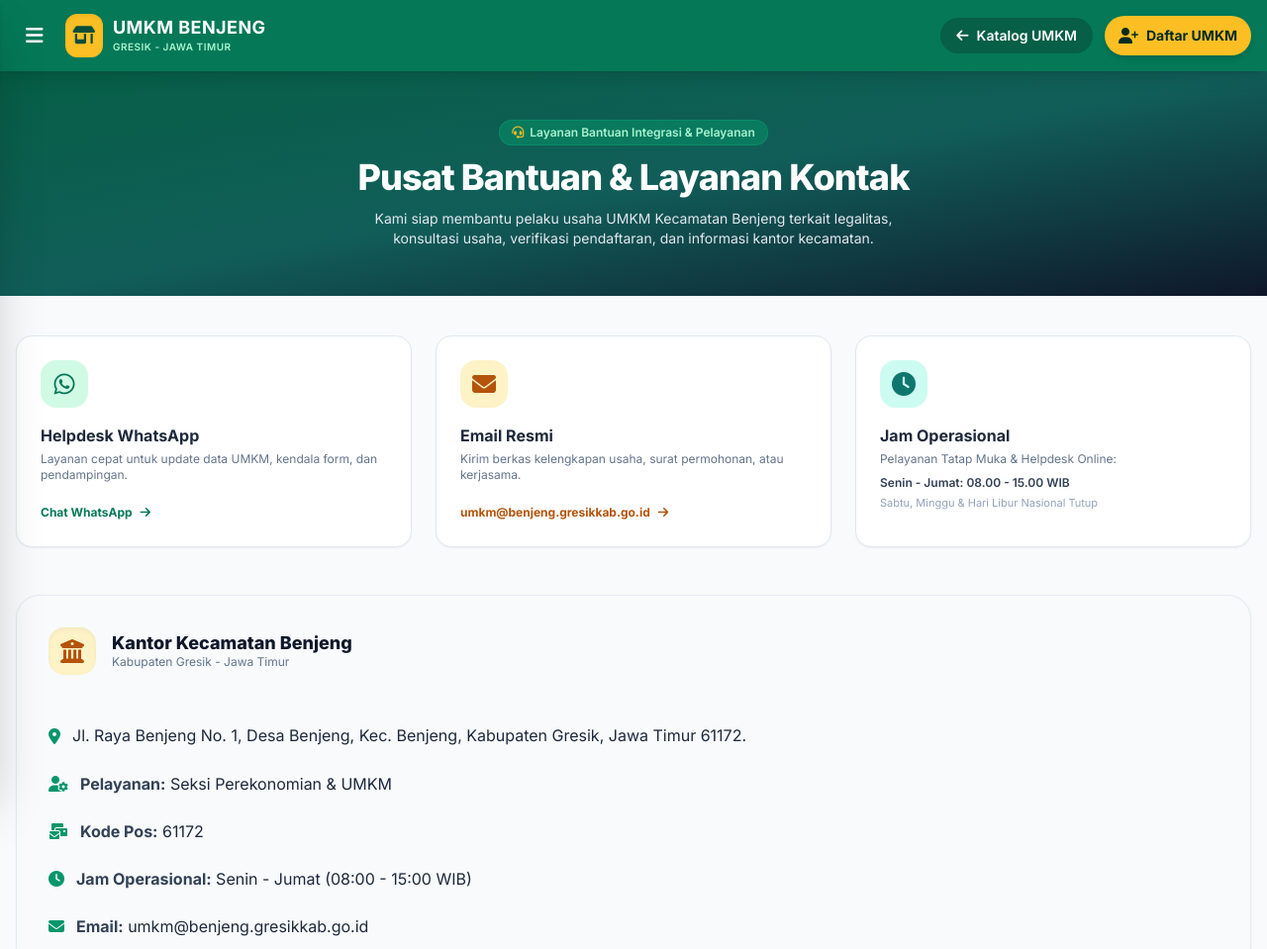
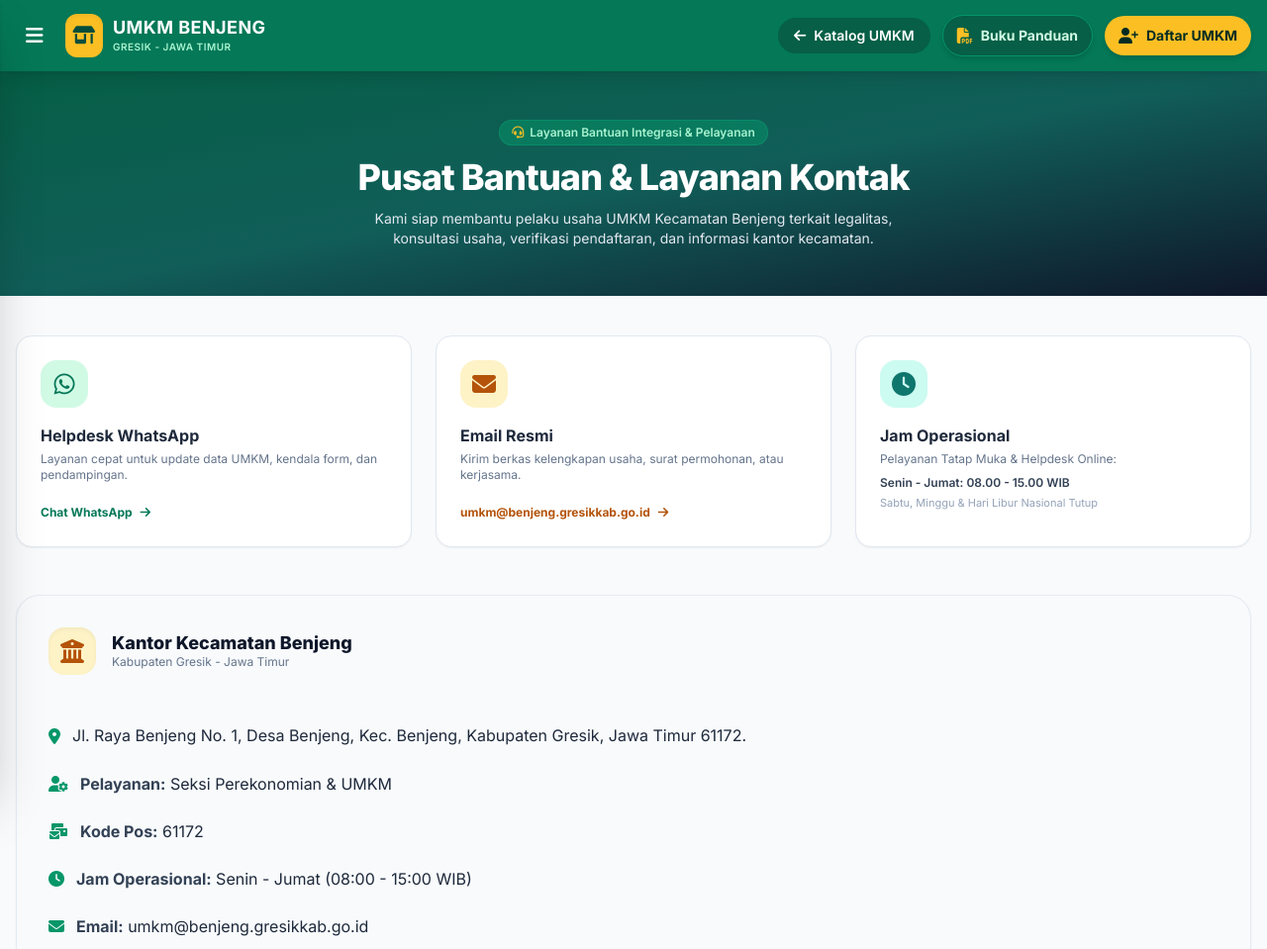
Before and after one commit to grav0921/BENJEnGEGAS, a plain HTML site: page contact_helpdesk.html in a window 1280 px wide. Shown: the top 959 px of the page at 99% size. Drawn offline with nearby package versions, Linux system fonts and the light colour scheme.

Commit message:
Add download link for Buku Panduan UMKM

```diff
--- a/contact_helpdesk.html
+++ b/contact_helpdesk.html
@@ -87,6 +87,10 @@
                 <a href="index.html" class="hidden sm:flex items-center gap-2 bg-emerald-800 hover:bg-emerald-900 text-white px-4 py-2 rounded-full font-semibold text-xs sm:text-sm transition">
                     <i class="fa-solid fa-arrow-left"></i>
                     <span>Katalog UMKM</span>
+                </a>
+                <a href="BUKU_INFORMASI.pdf" download="BUKU_INFORMASI.pdf" class="flex items-center gap-2 bg-emerald-800 hover:bg-emerald-900 text-emerald-100 border border-emerald-600 px-3.5 py-2 rounded-full font-bold text-xs sm:text-sm shadow-md hover:shadow-lg transition transform active:scale-95" title="Download Buku Panduan UMKM">
+                    <i class="fa-solid fa-file-pdf text-amber-400 text-base"></i>
+                    <span class="hidden md:inline">Buku Panduan</span>
                 </a>
                 <a href="https://docs.google.com/forms/d/e/1FAIpQLSdkICDIGSJyZBOFPVjD40KqwubPqWWl6ifyEjE1601zlk-EMQ/viewform" target="_blank" class="flex items-center gap-2 bg-amber-400 hover:bg-amber-300 text-emerald-950 px-3.5 py-2 rounded-full font-bold text-xs sm:text-sm shadow-md transition">
                     <i class="fa-solid fa-user-plus text-base"></i>
```
